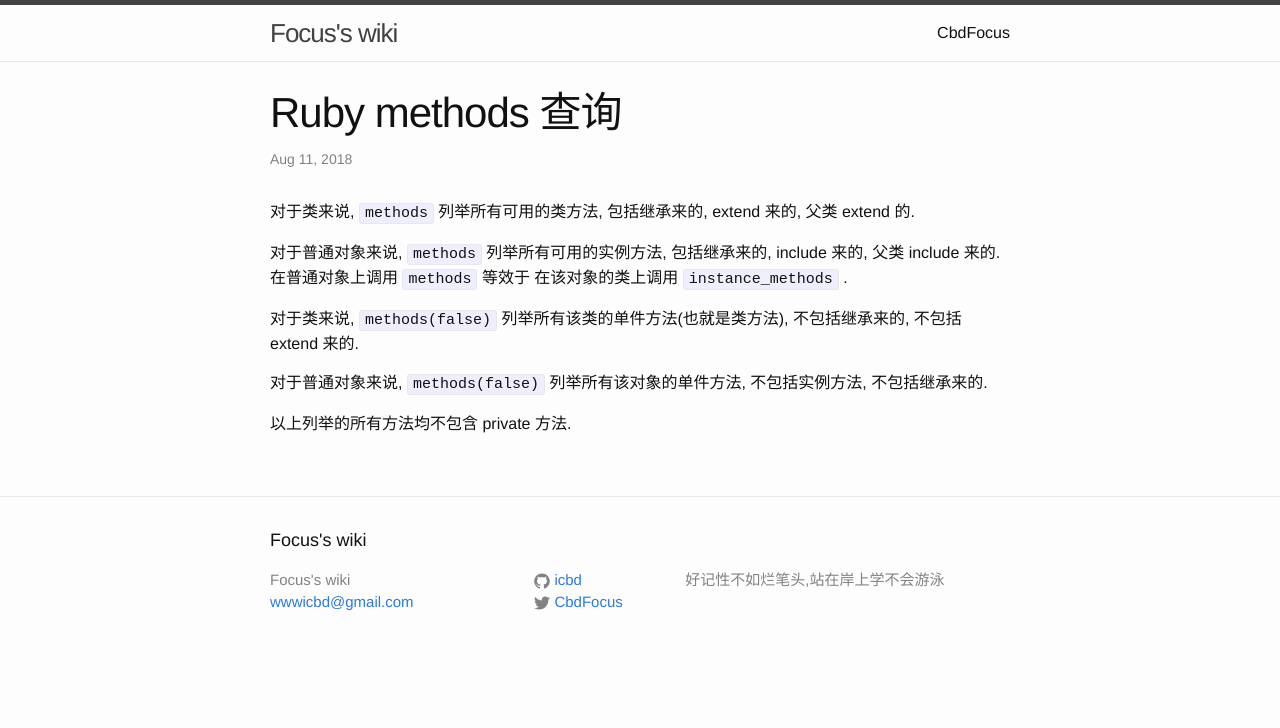
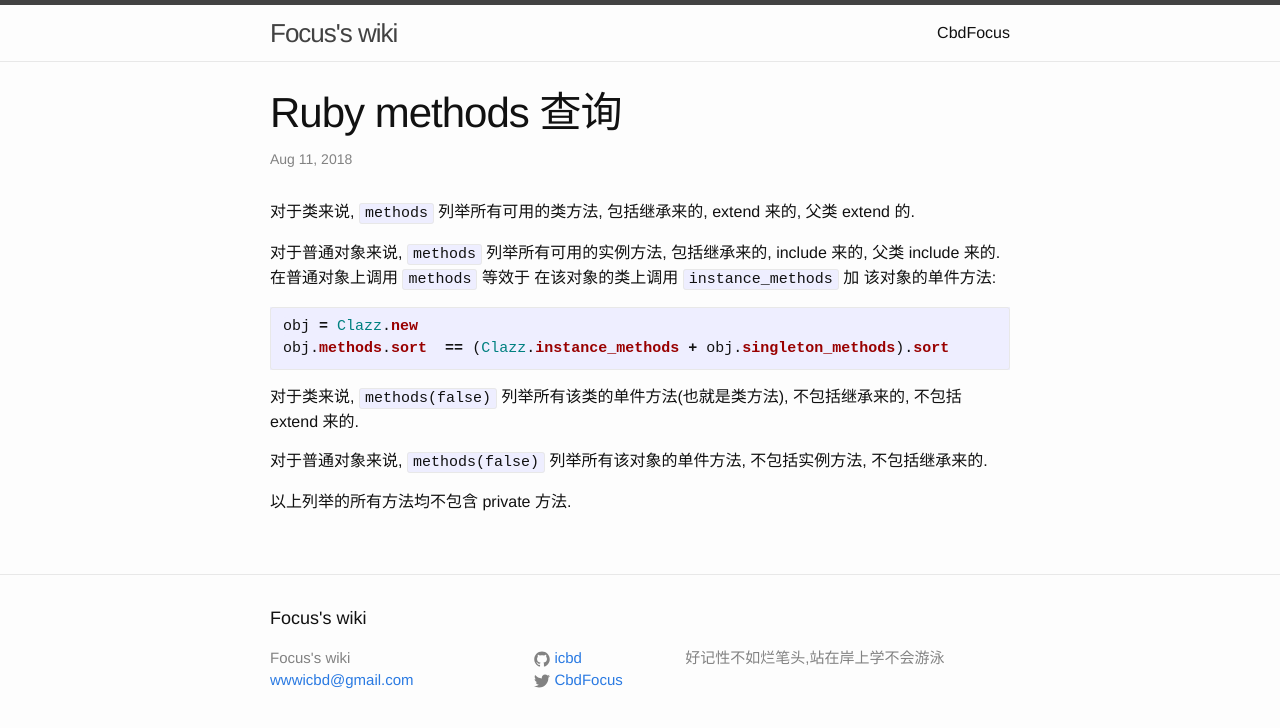
Before and after one commit to icbd/wiki, a Jekyll site: the page built from _posts/notes/2018-08-11-ruby-methods.md, in a window 1280 px wide. Shown: the top 728 px of the page. Built offline with Jekyll 4.4.1, drawn with Linux system fonts in a browser that asks for light colours; comment, search, counter and statistics services are not loaded.

Commit message:
fix methods

````diff
--- a/_posts/notes/2018-08-11-ruby-methods.md
+++ b/_posts/notes/2018-08-11-ruby-methods.md
@@ -9,7 +9,13 @@ categories: Ruby
 对于类来说, `methods` 列举所有可用的类方法, 包括继承来的, extend 来的, 父类 extend 的.
 
 对于普通对象来说, `methods` 列举所有可用的实例方法, 包括继承来的, include 来的, 父类 include 来的.
-在普通对象上调用 `methods` 等效于 在该对象的类上调用 `instance_methods` .
+在普通对象上调用 `methods` 等效于 在该对象的类上调用 `instance_methods` 加 该对象的单件方法:
+
+```ruby
+obj = Clazz.new
+obj.methods.sort  == (Clazz.instance_methods + obj.singleton_methods).sort
+```
+
 
 
 对于类来说, `methods(false)` 列举所有该类的单件方法(也就是类方法), 不包括继承来的, 不包括 extend 来的.
````
